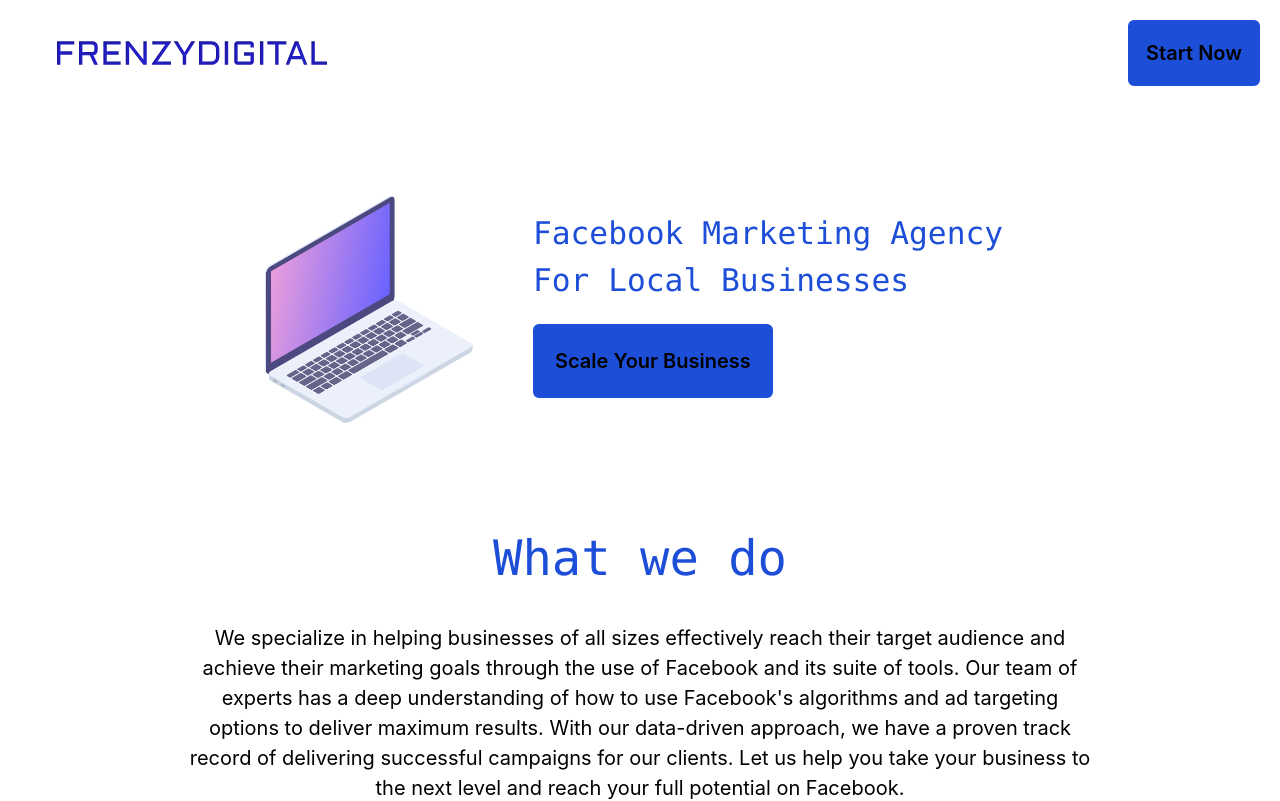
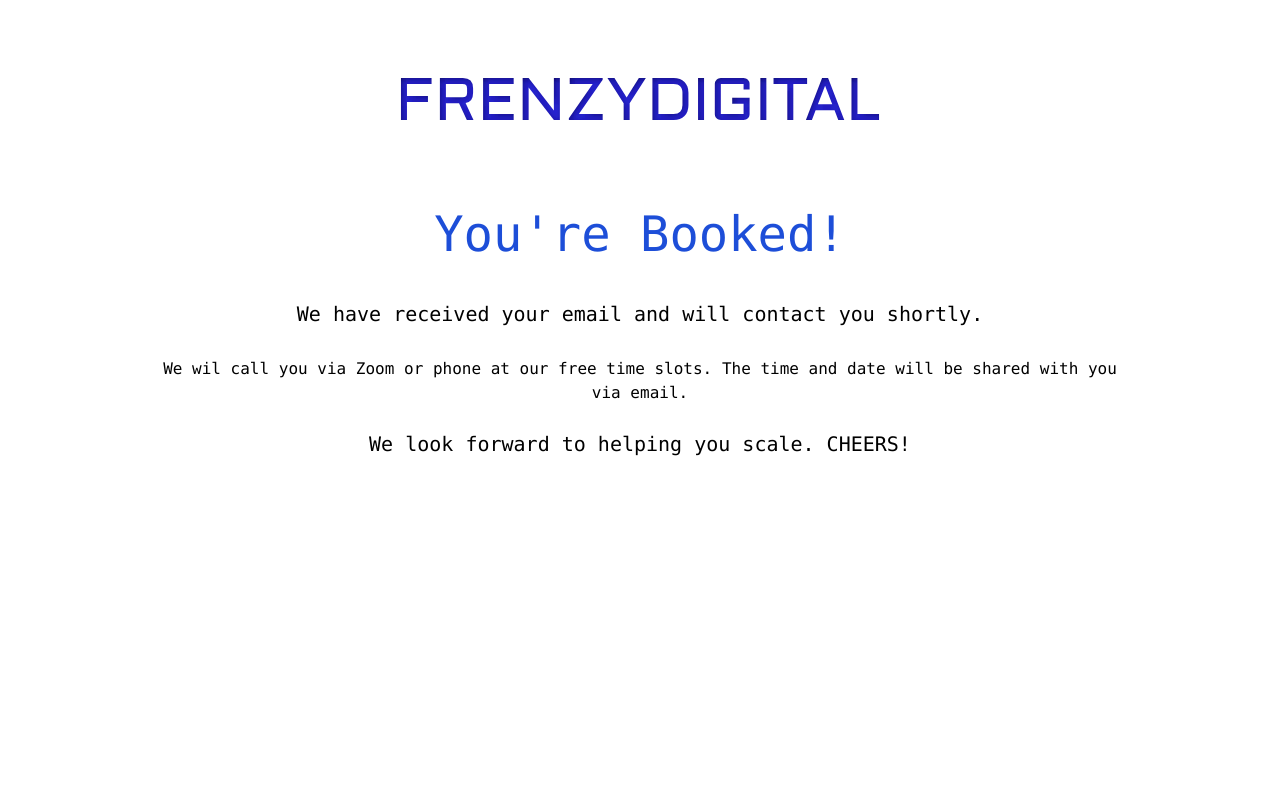
Before and after one commit to zainkazi/frenzy-digital, a React (Create React App) app: page /booked in a window 1280 px wide. Shown: the top 801 px of the page. Built offline with nearby package versions, Linux system fonts and the light colour scheme.

Commit message:
Added basic routing

```diff
--- a/package.json
+++ b/package.json
@@ -8,6 +8,7 @@
     "@testing-library/user-event": "^13.5.0",
     "react": "^18.2.0",
     "react-dom": "^18.2.0",
+    "react-router-dom": "^6.6.1",
     "react-scripts": "5.0.1",
     "web-vitals": "^2.1.4"
   },
--- a/src/App.js
+++ b/src/App.js
@@ -5,16 +5,28 @@
 import Homepage from "./Homepage";
 import Intro from "./Intro";
 import Revenue from "./Revenue";
+import Confirmation from "./Confirmation";
+import { Routes, Route } from "react-router";
 
 function App() {
   return (
     <div>
+      <Routes>
+        <Route
+          path="/"
+          element={
+            <>
               <Header />
               <Homepage />
               <Intro />
               <Companies />
               <Revenue />
               <Appointment />
+            </>
+          }
+        />
+        <Route path="/booked" element={<Confirmation />} />
+      </Routes>
     </div>
   );
 }
--- a/src/Appointment.js
+++ b/src/Appointment.js
@@ -1,6 +1,11 @@
 import React from "react";
+import { useNavigate } from "react-router-dom";
 
 const Appointment = () => {
+  const navigate = useNavigate();
+  const handleSubmit = () => {
+    navigate("/booked");
+  };
   return (
     <div className="mt-20 py-8 bg-blue-700">
       <div className="text-center">
@@ -33,7 +38,10 @@
             className="p-2 border-2 w-72 md:w-max border-black outline-none rounded"
           ></textarea>
         </div>
-        <div className="text-xl max-w-max select-none bg-blue-500 p-4 my-5 rounded-md border-2 border-black cursor-default font-semibold transition md:hover:bg-white bold">
+        <div
+          className="text-xl max-w-max select-none bg-blue-500 p-4 my-5 rounded-md border-2 border-black cursor-default font-semibold transition md:hover:bg-white bold"
+          onClick={handleSubmit}
+        >
           Submit
         </div>
       </form>
--- a/src/Confirmation.js
+++ b/src/Confirmation.js
@@ -1,9 +1,13 @@
 import React from "react";
+import logo from "./assets/frenzy-digital.svg";
 
 const Confirmation = () => {
   return (
-    <div className="text-center mx-auto md:mx-40 my-20 font-mono">
-      <h1 className="text-5xl text-blue-700">You're Booked!</h1>
+    <div className="text-center mx-5 md:mx-40 my-10 font-mono">
+      <div className="flex items-center justify-center mb-10">
+        <img src={logo} alt="logo" />
+      </div>
+      <h1 className="text-3xl md:text-5xl text-blue-700">You're Booked!</h1>
       <p className="text-xl p-7">
         We have received your email and will contact you shortly.
       </p>
--- a/src/index.js
+++ b/src/index.js
@@ -1,13 +1,16 @@
-import React from 'react';
-import ReactDOM from 'react-dom/client';
-import './index.css';
-import App from './App';
-import reportWebVitals from './reportWebVitals';
+import React from "react";
+import ReactDOM from "react-dom/client";
+import "./index.css";
+import App from "./App";
+import reportWebVitals from "./reportWebVitals";
+import { BrowserRouter } from "react-router-dom";
 
-const root = ReactDOM.createRoot(document.getElementById('root'));
+const root = ReactDOM.createRoot(document.getElementById("root"));
 root.render(
   <React.StrictMode>
-    <App />
+    <BrowserRouter>
+      <App />
+    </BrowserRouter>
   </React.StrictMode>
 );
 
```
Also changed, not shown: public/logo192.png (added), 1 other file (tests, documents, lock files or other folders). Lines whose indentation alone changed are shown as unchanged.
